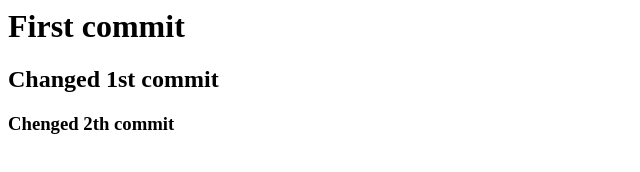
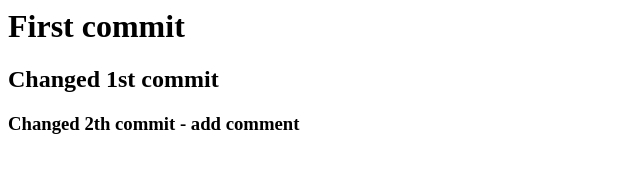
Before and after one commit to ViktorVoin/test, a plain HTML site: page index.html in a window 1280 px wide. Shown: the whole page, without its empty margins (0-640 px from the left). Drawn offline with Linux system fonts and the light colour scheme.

Commit message:
commit in branch_1

```diff
--- a/index.html
+++ b/index.html
@@ -1,3 +1,3 @@
 <h1> First commit </h1>
 <h2> Changed 1st commit </h2>
-<h3> Chenged 2th commit </h3>
+<h3> Changed 2th commit - add comment </h3>
```
